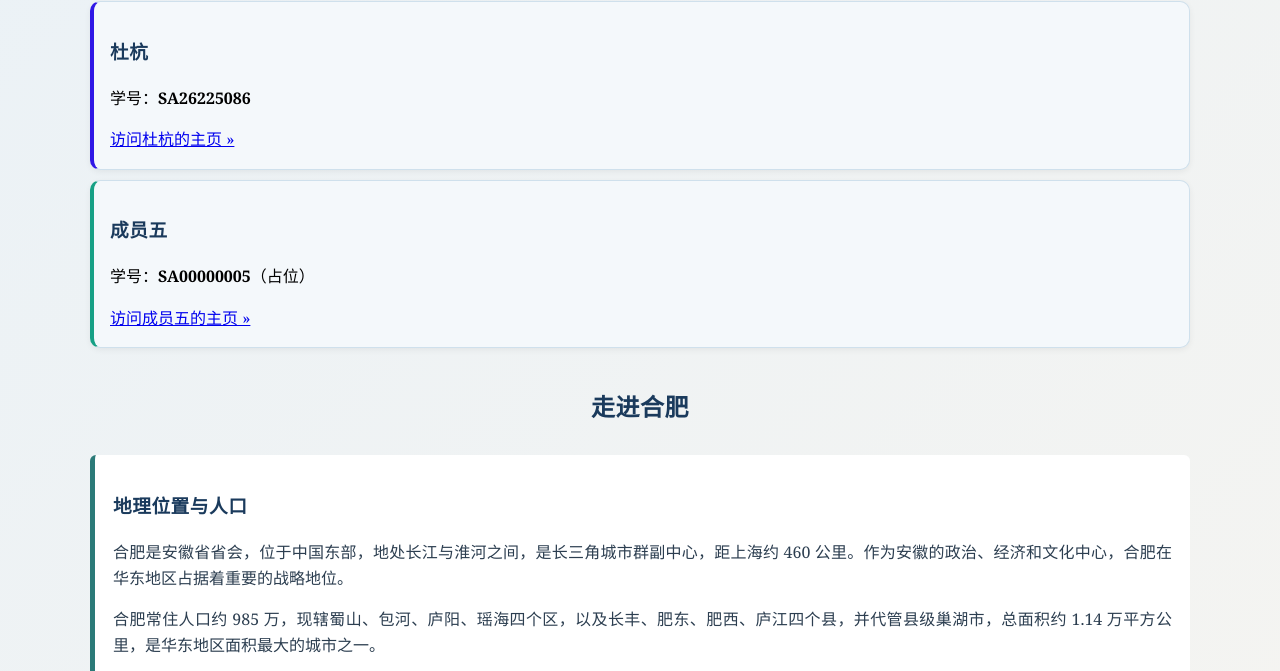
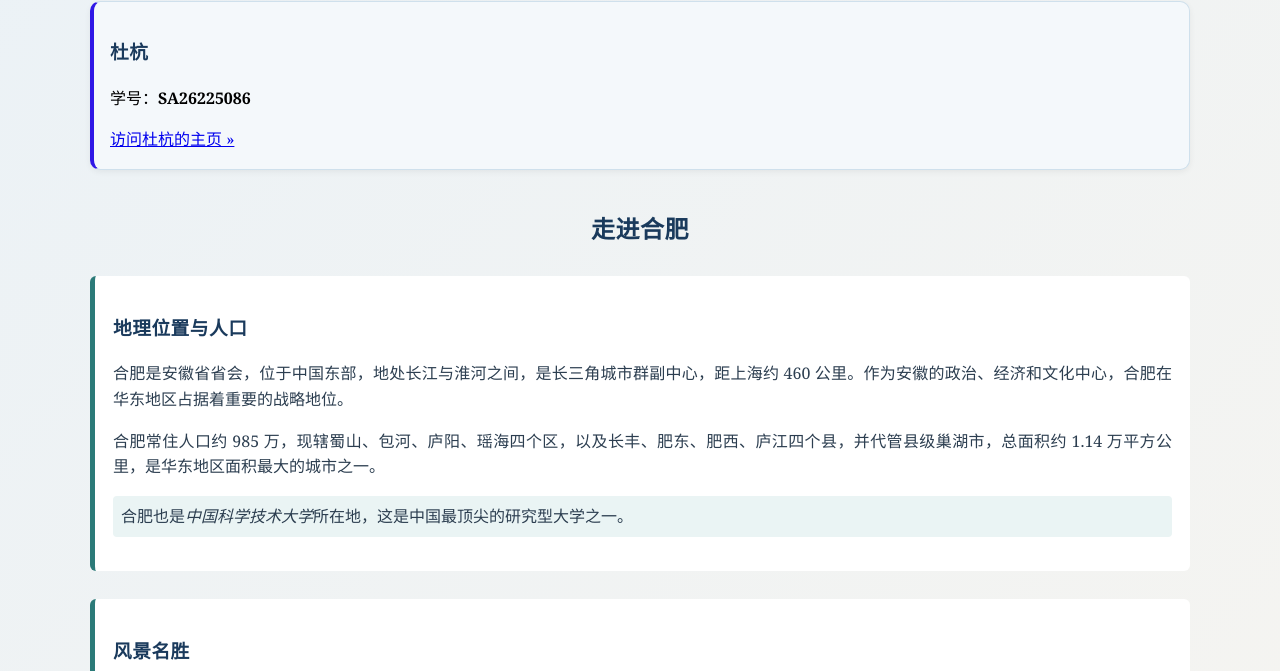
Before and after one commit to Huanyue0-0/Design-of-HarmonyOS-Application-Assignment1, a plain HTML site: page index.html in a window 1280 px wide. Shown: the part 842-1513 px from the top of the page. Drawn offline with Linux system fonts and the light colour scheme.

Commit message:
Update index.html

```diff
--- a/index.html
+++ b/index.html
@@ -173,12 +173,6 @@
             <a href="duhang.html">访问杜杭的主页 &raquo;</a>
         </div>
 
-        <div class="member-card" style="border-left: 4px solid #16a085;">
-            <h3>成员五</h3>
-            <p>学号：<strong>SA00000005</strong>（占位）</p>
-            <a href="personal5.html">访问成员五的主页 &raquo;</a>
-        </div>
-
 
         </div>
     </section>
```
